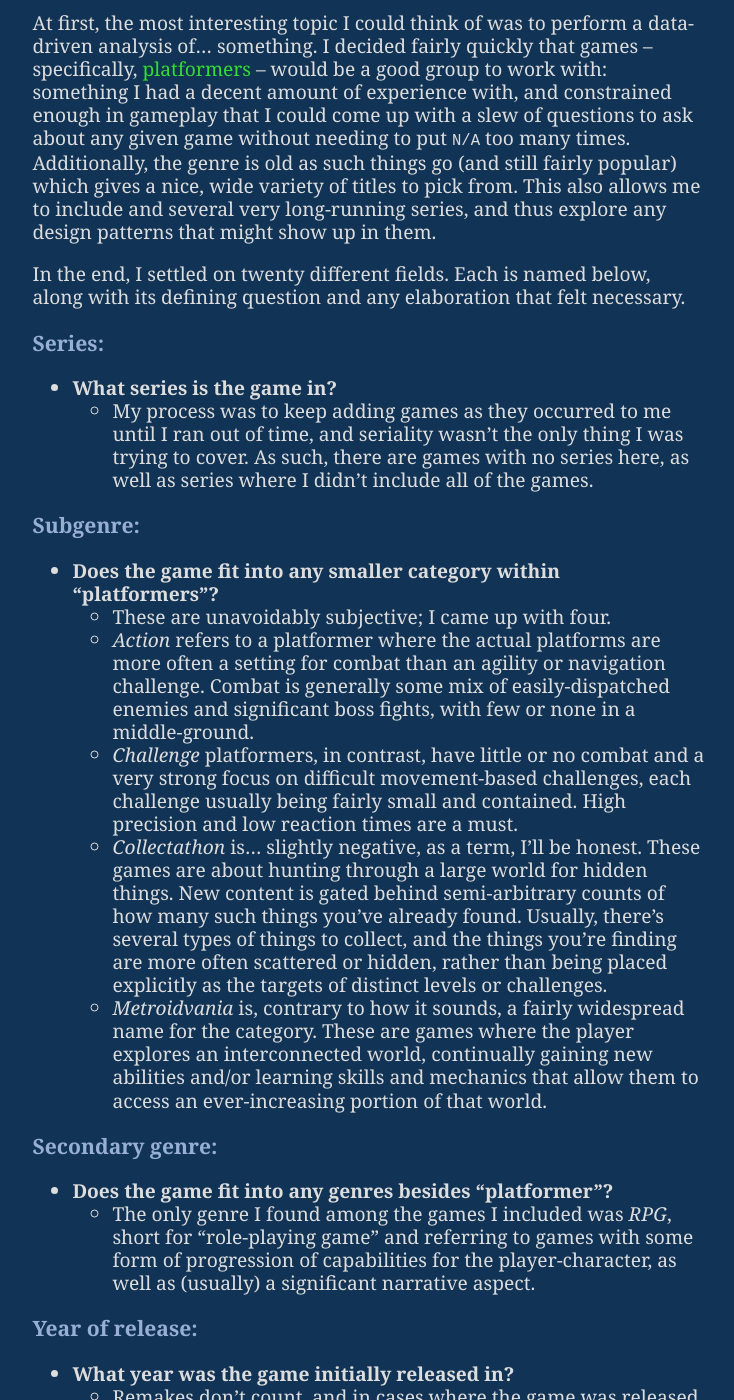
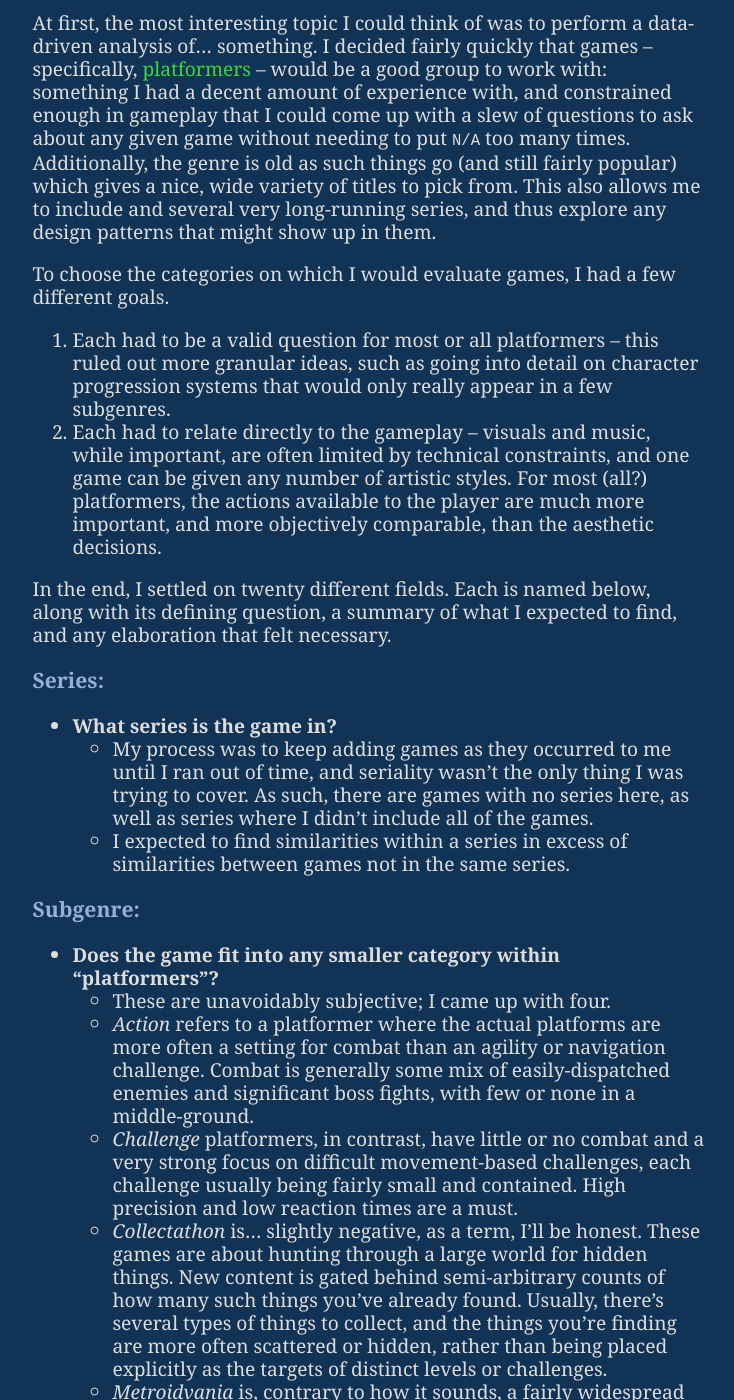
Before and after one commit to qwertystop/qwertystop.github.io, a Jekyll site: the page built from _posts/2018-04-11-platformers-by-data.md, in a window 1280 px wide and 1400 px high, scrolled down 573 px. Shown: the whole window, without its empty margins (14-748 px from the left). Built offline with Jekyll 4.4.1, drawn with Linux system fonts in a browser that asks for light colours; some of the changed text lies outside the part shown.

Commit message:
add reasons

```diff
--- a/_posts/2018-04-11-platformers-by-data.md
+++ b/_posts/2018-04-11-platformers-by-data.md
@@ -29,8 +29,21 @@ popular) which gives a nice, wide variety of titles to pick from. This also
 allows me to include and several very long-running series, and thus explore
 any design patterns that might show up in them.
 
+To choose the categories on which I would evaluate games, I had a few different
+goals.
+
+1. Each had to be a valid question for most or all platformers – this ruled out
+   more granular ideas, such as going into detail on character progression
+   systems that would only really appear in a few subgenres.
+2. Each had to relate directly to the gameplay – visuals and music, while
+   important, are often limited by technical constraints, and one game can be
+   given any number of artistic styles. For most (all?) platformers, the
+   actions available to the player are much more important, and more
+   objectively comparable, than the aesthetic decisions.
+
 In the end, I settled on twenty different fields. Each is named below, along
-with its defining question and any elaboration that felt necessary.
+with its defining question, a summary of what I expected to find, and any
+elaboration that felt necessary.
 
 ### Series:
 - **What series is the game in?**
@@ -38,6 +51,8 @@ with its defining question and any elaboration that felt necessary.
       out of time, and seriality wasn't the only thing I was trying to cover.
       As such, there are games with no series here, as well as series where I
       didn't include all of the games.
+    - I expected to find similarities within a series in excess of similarities
+      between games not in the same series.
 
 ### Subgenre:
 - **Does the game fit into any smaller category within "platformers"?**
@@ -62,6 +77,8 @@ with its defining question and any elaboration that felt necessary.
       interconnected world, continually gaining new abilities and/or learning
       skills and mechanics that allow them to access an ever-increasing portion
       of that world.
+    - I expected the same thing as with **Series**: More similarities within a
+      subgenre than between separate ones.
 
 ### Secondary genre:
 - **Does the game fit into any genres besides "platformer"?**
@@ -69,6 +86,8 @@ with its defining question and any elaboration that felt necessary.
       "role-playing game" and referring to games with some form of progression
       of capabilities for the player-character, as well as (usually) a
       significant narrative aspect.
+    - I expected the same thing as with **Series**: More similarities within a
+      secondary genre than between separate ones.
 
 ### Year of release:
 - **What year was the game initially released in?**
@@ -77,14 +96,23 @@ with its defining question and any elaboration that felt necessary.
       completely pin down the environment at the time of development, since
       games might take more or less time to make, but still gives enough
       context for the potential of some sort of progression.
+    - Here, I hoped to see general trends over time – perhaps something else
+      would be  rare before a given year, and common afterwards, or vice versa.
+      Evidence of developers seeing that something works, and running with it.
 
 ### Primarily vertical or horizontal:
 - **In what direction does the player traverse the world?**
     - Valid values are *Horizontal*, *Vertical*, and *Mixed*.
+    - This, along with **Backtracking** and **Physical Structure**, was my
+      attempt to compress all of level-design into something simpler to compare
+      between games.
 
 ### Backtracking:
 - **Is the player often required to cross the same areas multiple times?**
     - Valid values are *Yes* and *No*.
+    - This, along with **Primarily vertical or horizontal** and **Physical
+      Structure**, was my attempt to compress all of level-design into
+      something simpler to compare between games.
 
 ### Physical structure:
 - **Does the player commonly have multiple valid routes by which to progress?**
@@ -94,12 +122,19 @@ with its defining question and any elaboration that felt necessary.
     - If there's only one correct route but also one or more incorrect routes
       (dead-ends, optional areas, places to return to later), and exploration
       is required to know which is which, that counts as multiple routes.
+    - This, along with **Primarily vertical or horizontal** and
+      **Backtracking**, was my attempt to compress all of level-design into
+      something simpler to compare between games.
 
 ### Jump combat:
 - **Is the standard "jumping" action also used to dispatch enemies?**
     - This is distinct from an action with the primary purpose of attacking,
       which incidentally causes vertical movement.  Valid values are *Yes* and
       *No*.
+    - My hope with the three **Combat** options was to find commonalities in
+      tone, pacing, or focus. I expected **Jump combat** specifically to
+      indicate a game focused on the running and jumping, enemies as obstacles
+      and platforms in equal measure.
 
 ### Melee combat:
 - **Is there an action dedicated to attacking enemies near the player
@@ -108,6 +143,12 @@ with its defining question and any elaboration that felt necessary.
       range. This does not require that the game visually displays some form of
       physical contact, only that the attack has a small maximum reach.  Valid
       values are *Yes* and *No*.
+    - My hope with the three **Combat** options was to find commonalities in
+      tone, pacing, or focus. I expected **Melee combat** specifically to
+      indicate a game light on complex player-controlled acrobatics, heavy on
+      flashy automatic stuff, a very hack-and-slash heedless-charge style,
+      perhaps with a combat system approaching that of a traditional fighting
+      game.
 
 ### Ranged combat:
 - **Can enemies be fought at a significant distance?**
@@ -116,12 +157,17 @@ with its defining question and any elaboration that felt necessary.
       *Slightly/Special* (e.g. ranged combat using thrown environmental objects
       which are not always present and can't be hoarded, or ranged weapons only
       available in certain circumstances).
+    - My hope with the three **Combat** options was to find commonalities in
+      tone, pacing, or focus. I expected **Ranged combat** specifically to
+      indicate a game based on cautious exploration. Move forward, see what's
+      there, shoot it from a distance.
 
 ### 2D/3D:
 - **Does the game features 2D or 3D gameplay?**
     - This is about gameplay, not graphics: If the game displays 3D models, but
       the player can only move within and interact with a 2D plane, that's a 2D
       game.  Valid values are *2* and *3*.
+    - I expected this to mark a major split in any number of other metrics.
 
 ### Collectibles:
 - **Does the game feature some objects whose purpose is to be sought and
@@ -135,6 +181,8 @@ with its defining question and any elaboration that felt necessary.
     - Maybe they're hidden, maybe they're behind a puzzle or you need to be really
       good to get them, but there's lots of them.
     - Valid values are *Yes* and *No*.
+    - I didn't expect this to be indicative of anything on its own, but thought
+      it might be interesting to see whether it correlated with anything else.
 
 ### Power-up:
 - **Are there things to be found which provide a temporary change in
@@ -143,6 +191,8 @@ with its defining question and any elaboration that felt necessary.
       timed, maybe it's when you get hurt, maybe it's until-end-of-level) it
       wears off.
     - Valid values are *Yes* and *No*.
+    - This seemed like it would be more common in the sort of "traditional"
+      platformer which I expected to be indicated by **Jump combat**.
 
 ### Swimming:
 - **Does the game feature swimming (or other aquatic traversal mechanics)?**
@@ -155,6 +205,8 @@ with its defining question and any elaboration that felt necessary.
       movement, altered jumps (either higher or lower), and maybe a timer.
     - Valid values are *Yes*, *No*, and *Sink* (if it's purely cosmetic, it counts
       as "No", not "Sink").
+    - I didn't expect this to be indicative of anything on its own, but thought
+      it might be interesting to see whether it correlated with anything else.
 
 ### Air control:
 - **How much can the player steer while in the air?**
@@ -165,16 +217,28 @@ with its defining question and any elaboration that felt necessary.
       small platform, but not to do the above acrobatics without a very long
       fall. *None* indicates that the trajectory of a jump cannot be modified
       after leaving the ground.
+    - I thought this might partially indicate the difficulty of a game,
+      somewhat biased by the fact that the most recent game I'd played with
+      strong air control was a very difficult high-precision "challenge" game
+      (see **Subgenres**).
 
 ### Airjump:
 - **Can you jump while airborne?**
     - Valid values are *Yes*, *No* and *Slightly/Special* (indicating that
       airjumping is available only in limited situations).
+    - I could see this indicating depth – an airjump
+      can be a way to make up for a mistake, or the designer can take advantage
+      of it to design more difficult challenges. From my nonmeasured
+      experience, games with airjumps often had some of each (easier sections
+      not requiring the airjump, so it can be used as a save, and harder
+      sections that need you to save it).
 
 ### Walljump:
 - **Can the player jump off of the side of a wall (rather than the ground)?**
     - Valid values are *Yes*, *No* and *Slightly/Special* (indicating that
       walljumping is available only in limited situations).
+    - This one seemed like a good indicator of complex acrobatics and
+      fast-paced play, like **Air control**.
 
 ### Leeway for errors:
 - **How much room does the game give the player to make mistakes without being
@@ -187,6 +251,8 @@ with its defining question and any elaboration that felt necessary.
     - Valid values are *Low* (one or zero mistakes), *Moderate* (two or more),
       and *High* (basically infinite, such as games where health regenerates so
       you're fine if you don't rush).
+    - Having seen the aformenetioned blog post, I wanted to see how the idea
+      would hold up measured across many games.
 
 ### Multiplayer:
 - **Does the main game have multiplayer (not separated as a different game)?**
@@ -195,6 +261,11 @@ with its defining question and any elaboration that felt necessary.
       main game.
     - Valid values are *No*, *Co-op*, and *Competitive*, but I didn't find any
       of the latter.
+    - I wasn't sure what I would get out of this, really, but it was the
+      third-simplest one to add (after **Year of release** and **Series**)
+      because Wikipedia has a line for it in their standard game template, so
+      it didn't cost me anything to toss it in just in case something
+      interesting fell out.
 
 ### Story:
 - **Does the game have a story, and if so, how much does it matter?**
@@ -206,6 +277,10 @@ with its defining question and any elaboration that felt necessary.
       in-character way to give the player hints at what they need to do next.
     - *No* indicates that whatever story might exist isn't particularly worth
       dwelling on, and doesn't even come up often; the fun lies entirely elsewhere.
+    - I expected a trend over time here, with newer games being more able to
+      have stories due to relaxing hardware constraints. Was uncertain whether
+      there would be any correlation, especially given how it's the least
+      objectively measurable thing on the list.
 
 My data is available [in CSV form](https://github.com/qwertystop/config-d3-fdg/blob/master/data.csv).
 
```
